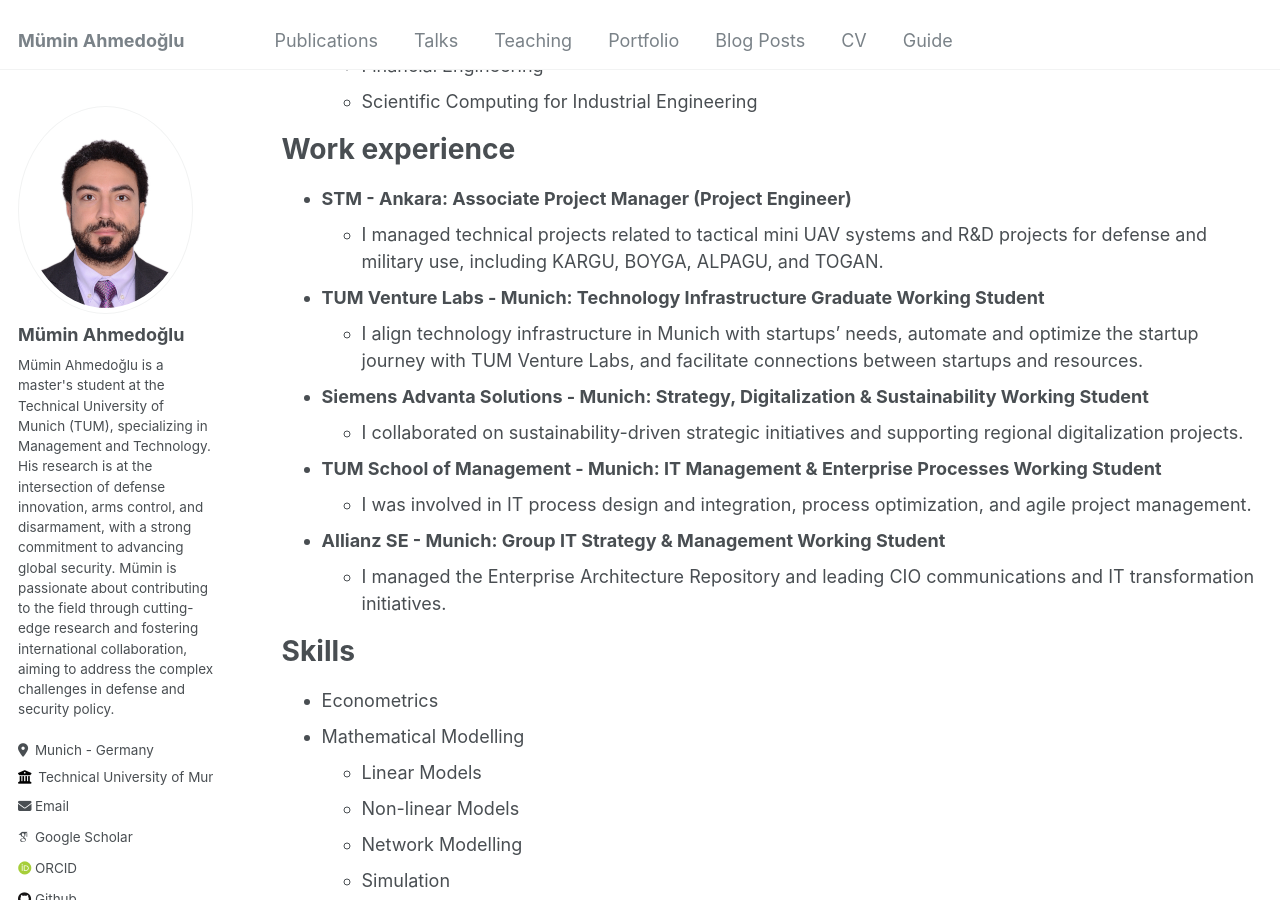
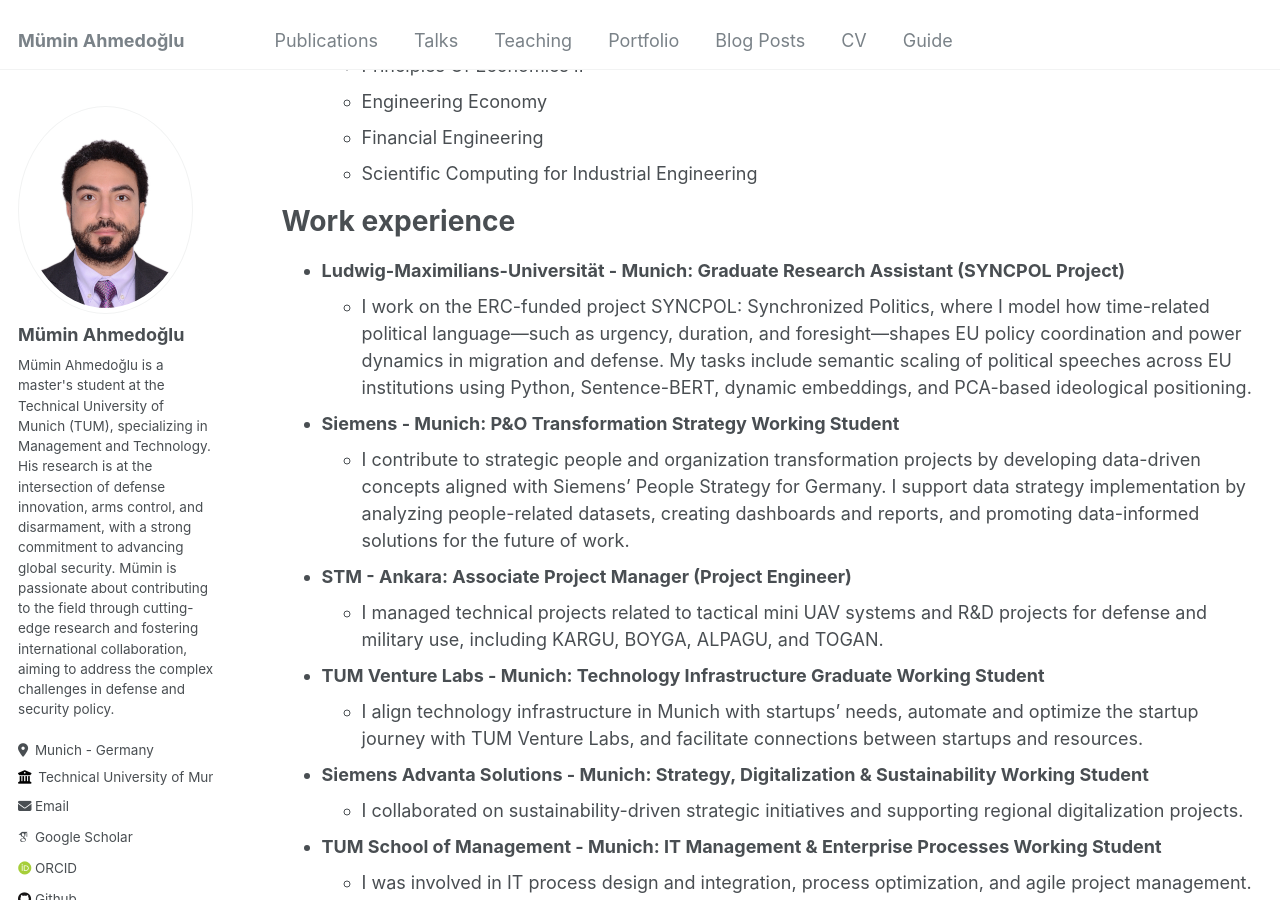
Before and after one commit to ahmedoglu/ahmedoglu.github.io, a Jekyll site: the page built from _pages/cv.md, in a window 1280 px wide and 900 px high, scrolled down 2351 px. Built offline with Jekyll 4.4.1, drawn with Linux system fonts in a browser that asks for light colours; some web fonts are replaced; some of the changed text lies outside the part shown.

Commit message:
Update cv.md

```diff
--- a/_pages/cv.md
+++ b/_pages/cv.md
@@ -48,11 +48,13 @@ Research Papers:
 
     - Technology Governance and the Regulatory State
     - Introduction to Science and Technology Policy
+    - Advanced Topics in Comparative and International Political Economy
 
     Data, Research, and Quantitative Methods:
 
     - Empirical Research in Management and Economics
     - Quantitative Research Proposals: Developing an Empirical Research Project
+    - Introduction to Bayesian Data Analysis
     - Applied Statistics and Econometrics
     - Risk Theory and Modeling
 
@@ -88,6 +90,13 @@ Research Papers:
 
 Work experience
 ======
+
+- **Ludwig-Maximilians-Universität - Munich: Graduate Research Assistant (SYNCPOL Project)**
+  - I work on the ERC-funded project SYNCPOL: Synchronized Politics, where I model how time-related political language—such as urgency, duration, and foresight—shapes EU policy coordination and power dynamics in migration and defense. My tasks include semantic scaling of political speeches across EU institutions using Python, Sentence-BERT, dynamic embeddings, and PCA-based ideological positioning.
+
+- **Siemens - Munich: P&O Transformation Strategy Working Student**
+  - I contribute to strategic people and organization transformation projects by developing data-driven concepts aligned with Siemens' People Strategy for Germany. I support data strategy implementation by analyzing people-related datasets, creating dashboards and reports, and promoting data-informed solutions for the future of work.
+
 - **STM - Ankara: Associate Project Manager (Project Engineer)**
   - I managed technical projects related to tactical mini UAV systems and R&D projects for defense and military use, including KARGU, BOYGA, ALPAGU, and TOGAN.
 
```
